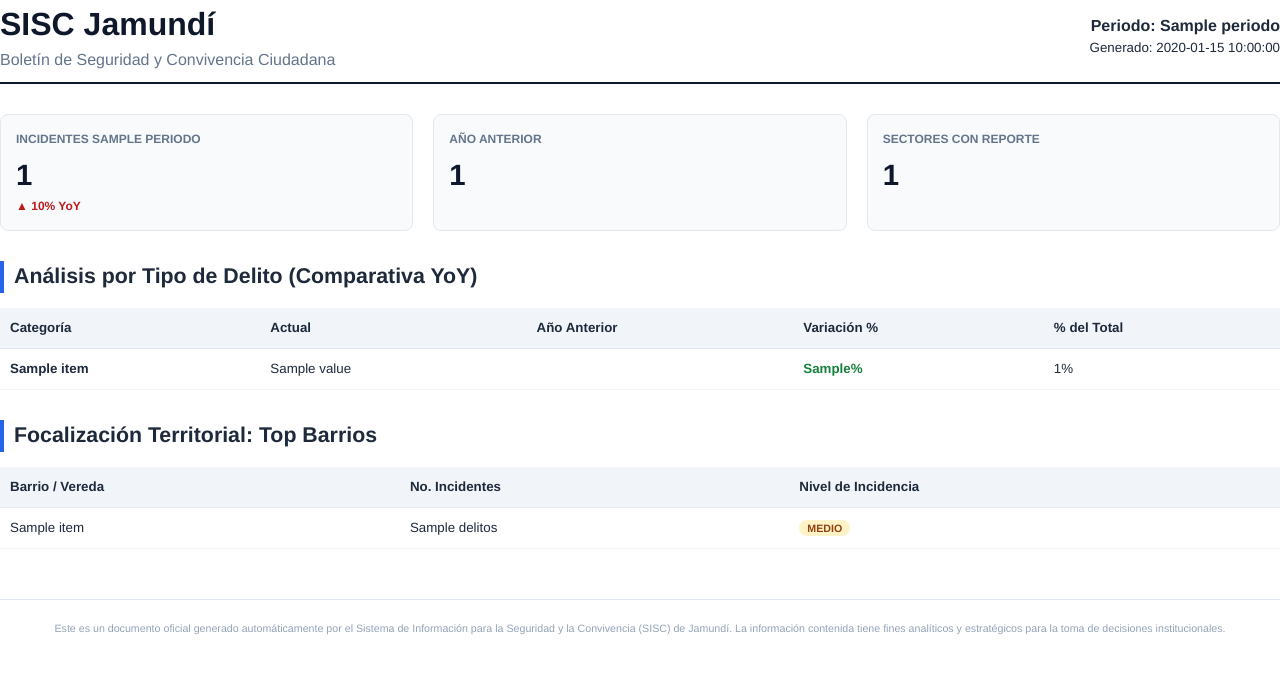
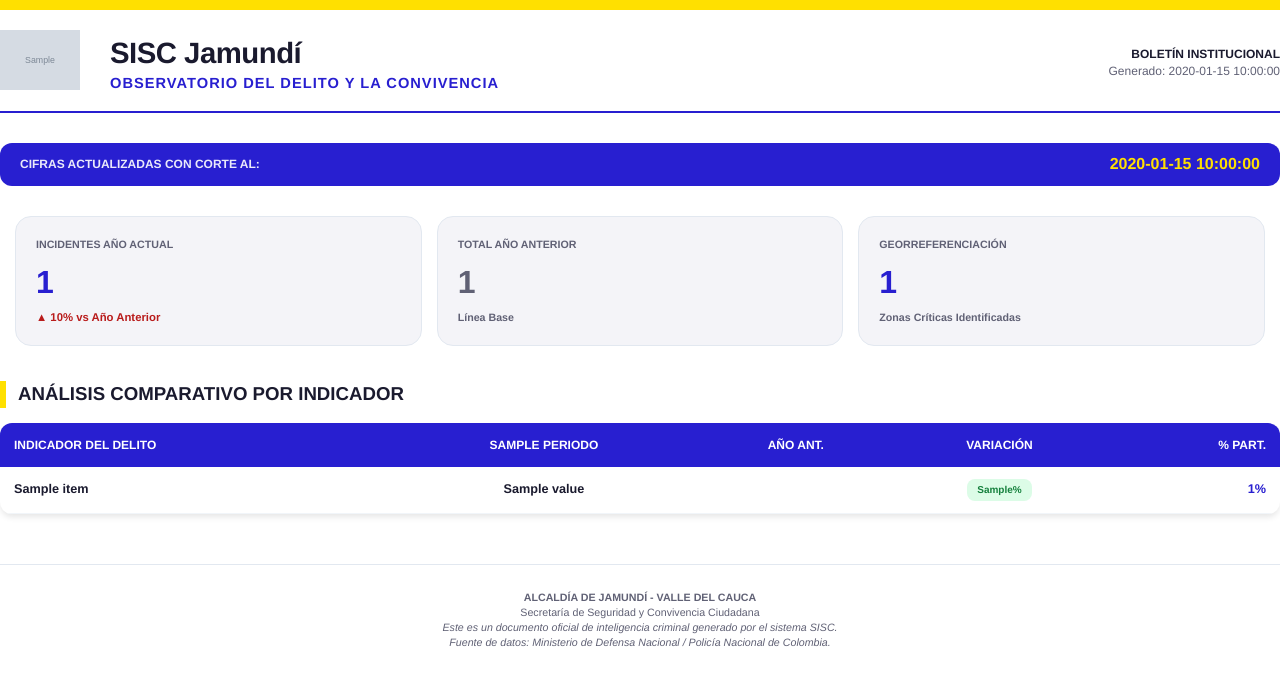
Before and after one commit to MoneyCm/SISC-Jamundi-PRO, a Python web app: template backend/templates/boletin.html in a window 1280 px wide. Shown: the top 686 px of the page. Run offline with Jinja, Linux system fonts and the light colour scheme; the template is opened without the code that fills it: most values are stand-ins (such as "Sample title", 1, 10 or a date in 2020); grey boxes marked "Sample" are stand-in pictures.

Commit message:
UI: Reporte PDF con escudo incrustado en Base64 y fecha de corte oficial

```diff
--- a/backend/templates/boletin.html
+++ b/backend/templates/boletin.html
@@ -2,192 +2,249 @@
 <html lang="es">
 <head>
     <meta charset="UTF-8">
-    <title>Boletín de Seguridad - Jamundí</title>
+    <title>Boletín Oficial de Seguridad - Jamundí</title>
     <style>
         @page {
             size: A4;
-            margin: 2cm;
+            margin: 1.5cm;
             @bottom-right {
                 content: "Página " counter(page) " de " counter(pages);
-                font-size: 9pt;
-                color: #64748b;
+                font-size: 8pt;
+                color: #606175;
             }
         }
         body {
             font-family: 'Helvetica', 'Arial', sans-serif;
-            color: #1e293b;
-            line-height: 1.5;
+            color: #1A1A2E;
+            line-height: 1.4;
             margin: 0;
+            background-color: #ffffff;
+        }
+        :root {
+            --azul-jamundi: #281FD0;
+            --amarillo-jamundi: #FFE000;
+            --gris-texto: #606175;
+            --fondo-gris: #F4F4F8;
+        }
+        .header-cintillo {
+            height: 10px;
+            background-color: var(--amarillo-jamundi);
+            margin-bottom: 20px;
         }
         .header {
-            border-bottom: 2px solid #0f172a;
-            padding-bottom: 10px;
+            display: table;
+            width: 100%;
+            margin-bottom: 30px;
+            border-bottom: 2px solid var(--azul-jamundi);
+            padding-bottom: 15px;
+        }
+        .header-logo {
+            display: table-cell;
+            width: 90px;
+            vertical-align: middle;
+        }
+        .header-info {
+            display: table-cell;
+            vertical-align: middle;
+            padding-left: 20px;
+        }
+        .header-meta {
+            display: table-cell;
+            text-align: right;
+            vertical-align: middle;
+            color: var(--gris-texto);
+            font-size: 9pt;
+        }
+        .header h1 {
+            font-size: 22pt;
+            font-weight: 900;
+            margin: 0;
+            color: #1A1A2E;
+            letter-spacing: -0.5px;
+        }
+        .header .subtitle {
+            font-size: 11pt;
+            font-weight: bold;
+            color: var(--azul-jamundi);
+            text-transform: uppercase;
+            letter-spacing: 1px;
+        }
+        .corte-container {
+            background-color: var(--azul-jamundi);
+            color: white;
+            padding: 10px 20px;
+            border-radius: 12px;
             margin-bottom: 30px;
             display: flex;
             justify-content: space-between;
             align-items: center;
         }
-        .header h1 {
-            font-size: 24pt;
-            margin: 0;
-            color: #0f172a;
+        .corte-label {
+            font-size: 9pt;
+            font-weight: bold;
+            text-transform: uppercase;
+            opacity: 0.9;
         }
-        .header .subtitle {
+        .corte-fecha {
             font-size: 12pt;
-            color: #64748b;
+            font-weight: 900;
+            color: var(--amarillo-jamundi);
         }
         .summary-grid {
-            display: flex;
-            gap: 20px;
+            display: table;
+            width: 100%;
+            border-spacing: 15px 0;
             margin-bottom: 30px;
         }
         .card {
-            flex: 1;
-            padding: 15px;
-            border-radius: 8px;
-            border: 1px solid #e2e8f0;
-            background-color: #f8fafc;
+            display: table-cell;
+            padding: 20px;
+            border-radius: 16px;
+            background-color: var(--fondo-gris);
+            border: 1px solid #E2E8F0;
+            width: 33%;
         }
         .card .label {
-            font-size: 9pt;
+            font-size: 8pt;
             text-transform: uppercase;
-            font-weight: bold;
-            color: #64748b;
+            font-weight: 900;
+            color: var(--gris-texto);
+            margin-bottom: 8px;
         }
         .card .value {
-            font-size: 22pt;
-            font-weight: bold;
-            color: #0f172a;
-            margin-top: 5px;
+            font-size: 24pt;
+            font-weight: 900;
+            color: var(--azul-jamundi);
         }
         h2 {
-            font-size: 16pt;
-            border-left: 4px solid #2563eb;
-            padding-left: 10px;
-            margin: 30px 0 15px 0;
-            color: #1e293b;
+            font-size: 14pt;
+            font-weight: 900;
+            border-left: 6px solid var(--amarillo-jamundi);
+            padding-left: 12px;
+            margin: 35px 0 15px 0;
+            color: #1A1A2E;
+            text-transform: uppercase;
         }
         table {
             width: 100%;
             border-collapse: collapse;
             margin-bottom: 20px;
+            border-radius: 12px;
+            overflow: hidden;
+            box-shadow: 0 4px 6px -1px rgba(0, 0, 0, 0.1);
         }
         th {
-            background-color: #f1f5f9;
+            background-color: var(--azul-jamundi);
+            color: white;
             text-align: left;
-            padding: 10px;
-            border-bottom: 1px solid #e2e8f0;
-            font-size: 10pt;
+            padding: 14px;
+            font-size: 9pt;
+            font-weight: bold;
+            text-transform: uppercase;
         }
         td {
-            padding: 10px;
-            border-bottom: 1px solid #f1f5f9;
-            font-size: 10pt;
+            padding: 12px 14px;
+            border-bottom: 1px solid #F1F5F9;
+            font-size: 9.5pt;
         }
+        tr:nth-child(even) {
+            background-color: #fafafa;
+        }
+        .tag {
+            padding: 4px 10px;
+            border-radius: 8px;
+            font-size: 7.5pt;
+            font-weight: 900;
+            display: inline-block;
+        }
+        .tag-up { background-color: #FEE2E2; color: #B91C1C; }
+        .tag-down { background-color: #DCFCE7; color: #15803D; }
         .footer {
             margin-top: 50px;
             font-size: 8pt;
-            color: #94a3b8;
+            color: var(--gris-texto);
             text-align: center;
-            border-top: 1px solid #e2e8f0;
-            padding-top: 20px;
+            border-top: 1px solid #E2E8F0;
+            padding-top: 25px;
         }
-        .tag {
-            padding: 2px 8px;
-            border-radius: 12px;
-            font-size: 8pt;
-            font-weight: bold;
-        }
-        .tag-high { background-color: #fee2e2; color: #991b1b; }
-        .tag-medium { background-color: #fef3c7; color: #92400e; }
     </style>
 </head>
 <body>
+    <div class="header-cintillo"></div>
     <div class="header">
-        <div>
+        <div class="header-logo">
+            <!-- Escudo incrustado permanentemente en Base64 -->
+            <img src="{{ logo_base64 }}" alt="Escudo Jamundí" width="80">
+        </div>
+        <div class="header-info">
             <h1>SISC Jamundí</h1>
-            <div class="subtitle">Boletín de Seguridad y Convivencia Ciudadana</div>
+            <div class="subtitle">Observatorio del Delito y la Convivencia</div>
         </div>
-        <div style="text-align: right;">
-            <div style="font-weight: bold;">Periodo: {{ periodo }}</div>
-            <div style="font-size: 10pt;">Generado: {{ fecha_generacion }}</div>
+        <div class="header-meta">
+            <div style="font-weight: 900; color: #1A1A2E;">BOLETÍN INSTITUCIONAL</div>
+            <div>Generado: {{ fecha_generacion }}</div>
         </div>
+    </div>
+
+    <!-- FECHA DE CORTE DESTACADA -->
+    <div class="corte-container">
+        <div class="corte-label">Cifras actualizadas con corte al:</div>
+        <div class="corte-fecha">{{ fecha_corte }}</div>
     </div>
 
     <div class="summary-grid">
         <div class="card">
-            <div class="label">Incidentes {{ periodo }}</div>
+            <div class="label">Incidentes Año Actual</div>
             <div class="value">{{ total_incidentes }}</div>
-            <div style="font-size: 9pt; color: {% if var_total_pct > 0 %}#b91c1c{% else %}#15803d{% endif %}; font-weight: bold;">
-                {{ "▲" if var_total_pct > 0 else "▼" }} {{ var_total_pct }}% YoY
+            <div style="font-size: 8.5pt; font-weight: 900; margin-top: 5px; color: {% if var_total_pct > 0 %}#B91C1C{% else %}#15803D{% endif %};">
+                {{ "▲" if var_total_pct > 0 else "▼" }} {{ var_total_pct }}% vs Año Anterior
             </div>
         </div>
         <div class="card">
-            <div class="label">Año Anterior</div>
-            <div class="value">{{ total_yoy }}</div>
+            <div class="label">Total Año Anterior</div>
+            <div class="value" style="color: var(--gris-texto);">{{ total_yoy }}</div>
+            <div style="font-size: 8pt; font-weight: bold; margin-top: 5px; color: var(--gris-texto);">Línea Base</div>
         </div>
         <div class="card">
-            <div class="label">Sectores con Reporte</div>
+            <div class="label">Georreferenciación</div>
             <div class="value">{{ total_barrios }}</div>
+            <div style="font-size: 8pt; font-weight: bold; margin-top: 5px; color: var(--gris-texto);">Zonas Críticas Identificadas</div>
         </div>
     </div>
 
-    <h2>Análisis por Tipo de Delito (Comparativa YoY)</h2>
+    <h2>Análisis Comparativo por Indicador</h2>
     <table>
         <thead>
             <tr>
-                <th>Categoría</th>
-                <th>Actual</th>
-                <th>Año Anterior</th>
-                <th>Variación %</th>
-                <th>% del Total</th>
+                <th>Indicador del Delito</th>
+                <th style="text-align: center;">{{ periodo }}</th>
+                <th style="text-align: center;">Año Ant.</th>
+                <th style="text-align: center;">Variación</th>
+                <th style="text-align: right;">% Part.</th>
             </tr>
         </thead>
         <tbody>
             {% for item in delitos %}
             <tr>
                 <td style="font-weight: bold;">{{ item.name }}</td>
-                <td>{{ item.value }}</td>
-                <td>{{ item.prev_value }}</td>
-                <td style="color: {% if item.var_pct > 0 %}#b91c1c{% else %}#15803d{% endif %}; font-weight: bold;">
-                    {{ "+" if item.var_pct > 0 else "" }}{{ item.var_pct }}%
+                <td style="text-align: center; font-weight: bold;">{{ item.value }}</td>
+                <td style="text-align: center; color: var(--gris-texto);">{{ item.prev_value }}</td>
+                <td style="text-align: center;">
+                    <span class="tag {% if item.var_pct > 0 %}tag-up{% else %}tag-down{% endif %}">
+                        {{ "+" if item.var_pct > 0 else "" }}{{ item.var_pct }}%
+                    </span>
                 </td>
-                <td>{{ item.percent }}%</td>
-            </tr>
-            {% endfor %}
-        </tbody>
-    </table>
-
-    <div style="page-break-before: always;"></div>
-
-    <h2>Focalización Territorial: Top Barrios</h2>
-    <table>
-        <thead>
-            <tr>
-                <th>Barrio / Vereda</th>
-                <th>No. Incidentes</th>
-                <th>Nivel de Incidencia</th>
-            </tr>
-        </thead>
-        <tbody>
-            {% for item in barrios %}
-            <tr>
-                <td>{{ item.name }}</td>
-                <td>{{ item.delitos }}</td>
-                <td>
-                    {% if item.delitos > 5 %}
-                    <span class="tag tag-high">ALTO</span>
-                    {% else %}
-                    <span class="tag tag-medium">MEDIO</span>
-                    {% endif %}
-                </td>
+                <td style="text-align: right; font-weight: bold; color: var(--azul-jamundi);">{{ item.percent }}%</td>
             </tr>
             {% endfor %}
         </tbody>
     </table>
 
     <div class="footer">
-        Este es un documento oficial generado automáticamente por el Sistema de Información para la Seguridad y la Convivencia (SISC) de Jamundí. La información contenida tiene fines analíticos y estratégicos para la toma de decisiones institucionales.
+        <strong>ALCALDÍA DE JAMUNDÍ - VALLE DEL CAUCA</strong><br>
+        Secretaría de Seguridad y Convivencia Ciudadana<br>
+        <em>Este es un documento oficial de inteligencia criminal generado por el sistema SISC.<br>
+        Fuente de datos: Ministerio de Defensa Nacional / Policía Nacional de Colombia.</em>
     </div>
 </body>
 </html>
```
Also changed, not shown: backend/api/reportes.py (+21 -14 lines).
